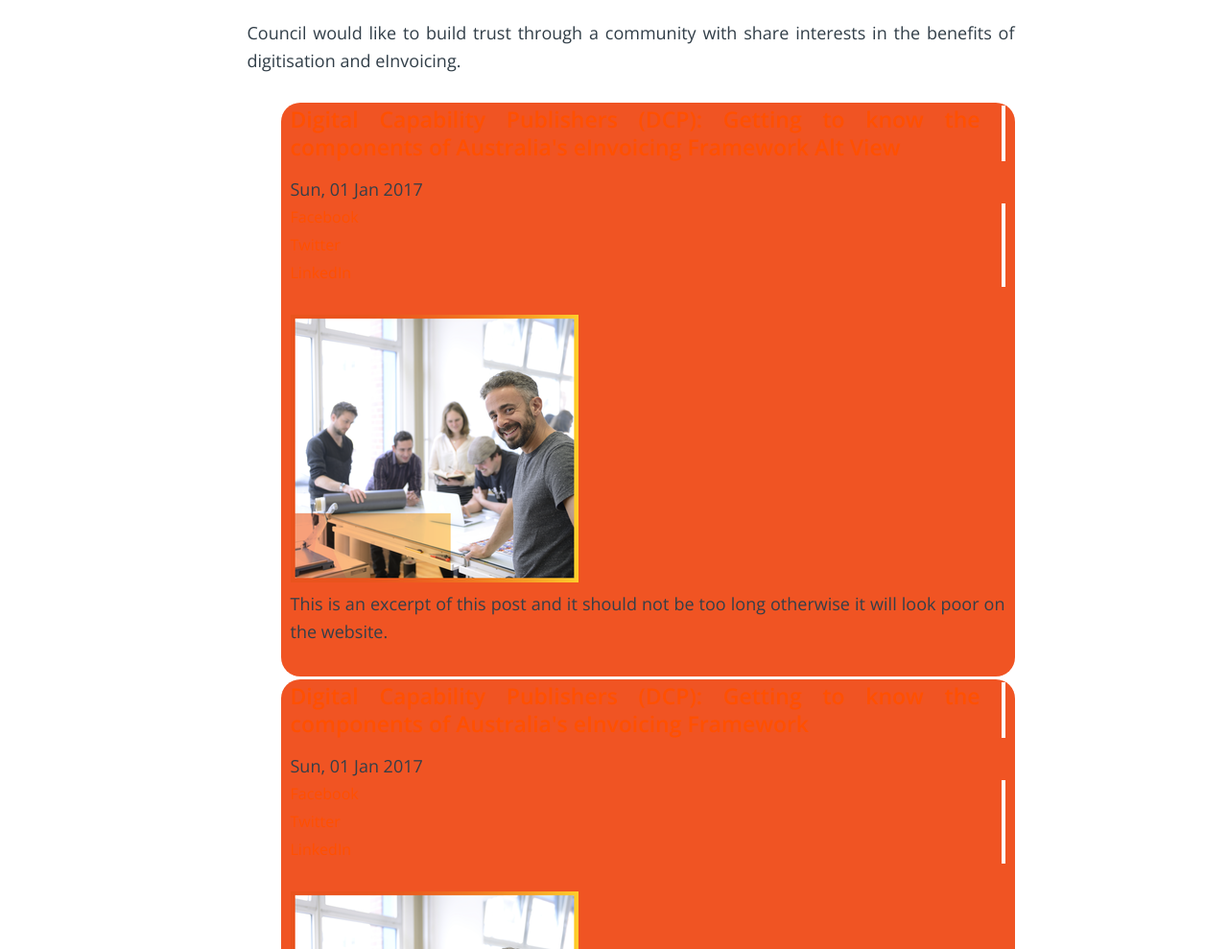
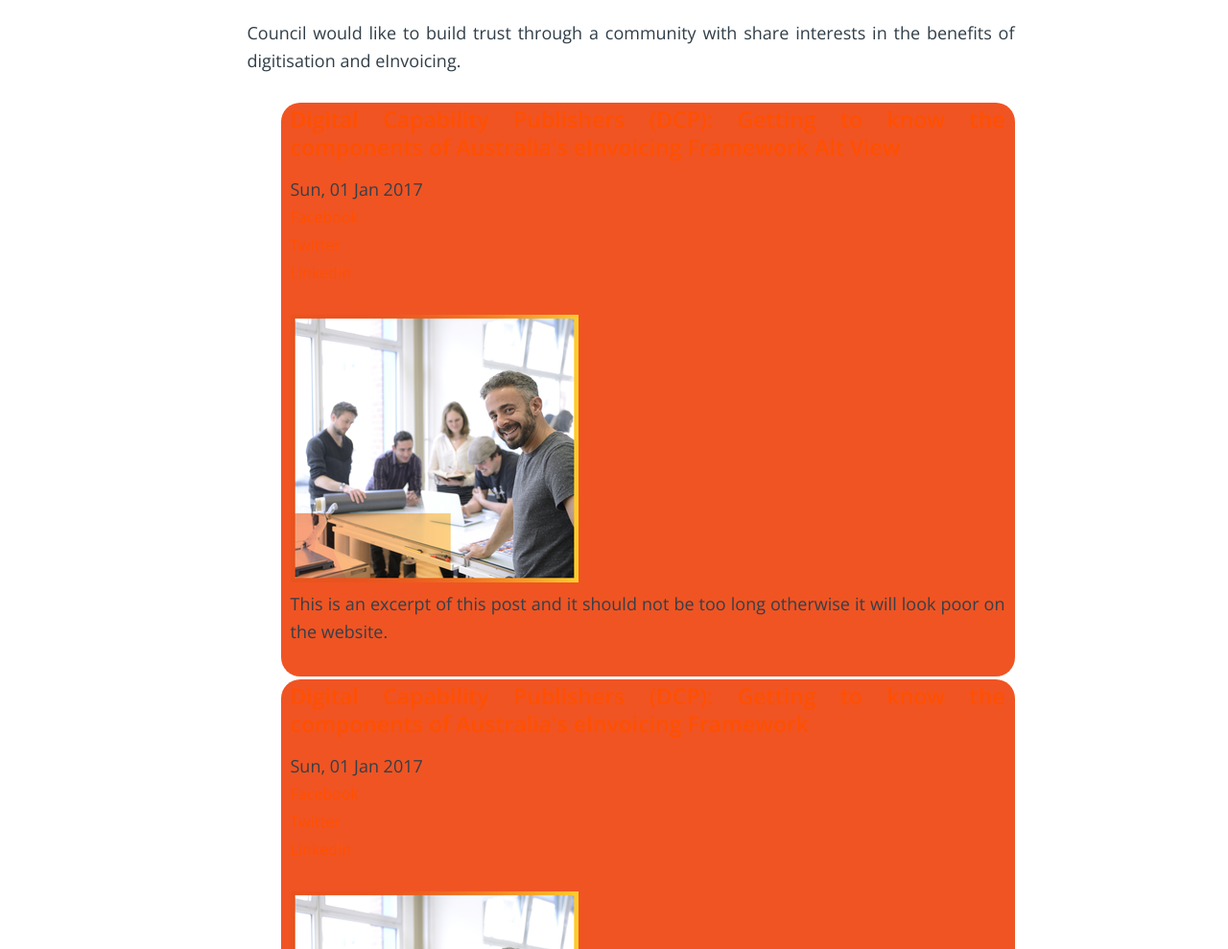
Before and after one commit to Digital-Business-Council/Digital-Business-Council.github.io, a Jekyll site: the page built from pages/business-zone/blogs/learning-centre.md, in a window 1280 px wide. Shown: the part 369-1358 px from the top of the page at 96% size. Built offline with Jekyll 4.4.1, drawn with Linux system fonts in a browser that asks for light colours.

Commit message:
Update _common.scss

```diff
--- a/_sass/_common.scss
+++ b/_sass/_common.scss
@@ -133,8 +133,6 @@ img{
 
   a{
       display: block;
-      padding: 0 22px 0 0;
-      border-right: 4px solid #fff;
       color: $dbc-secondary;
       font-size: 16px;
       text-decoration: none;
@@ -144,9 +142,7 @@ img{
       }
 
       &.active{
-        border-color: $app-red;
-        color: $app-red;
-        font-weight: 600;
+        color: $dbc-secondary;
       }
   }
 }
```
